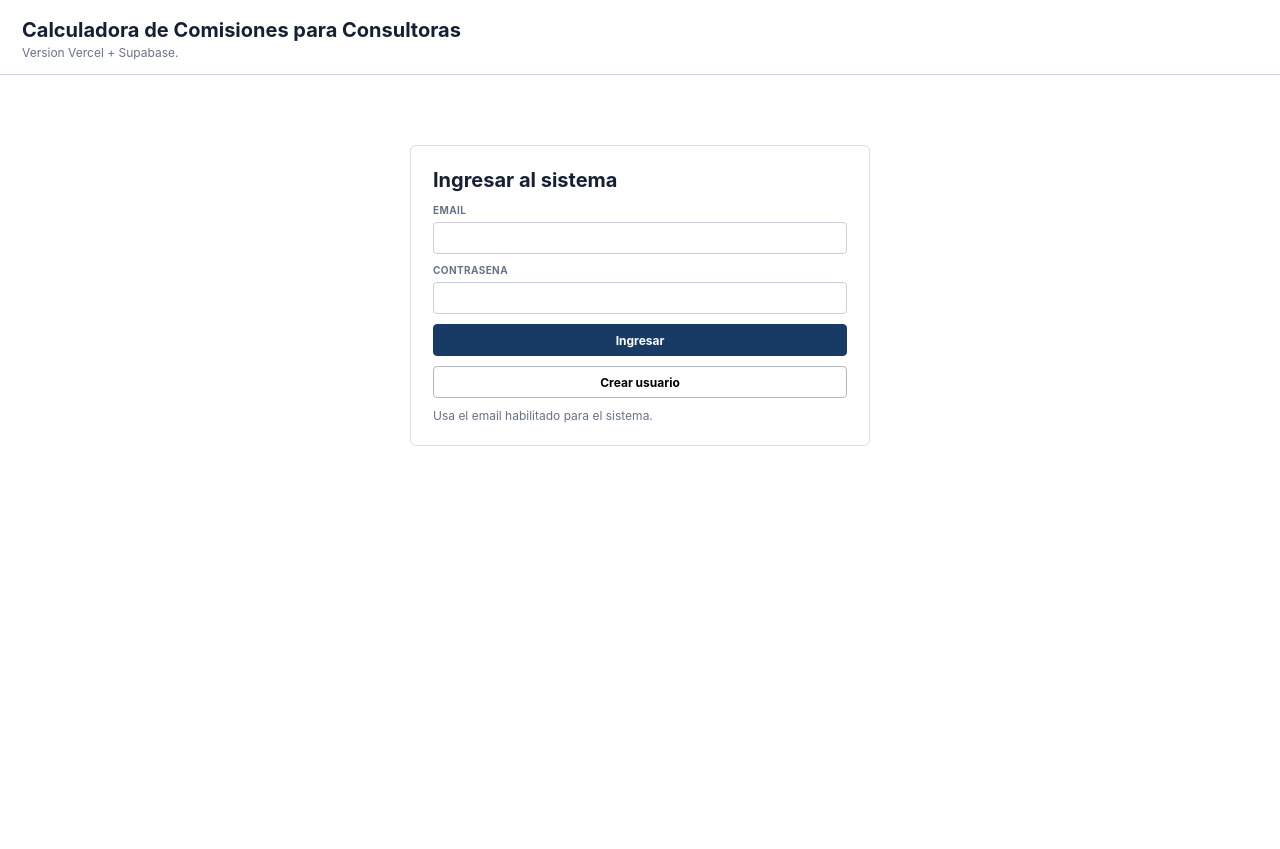
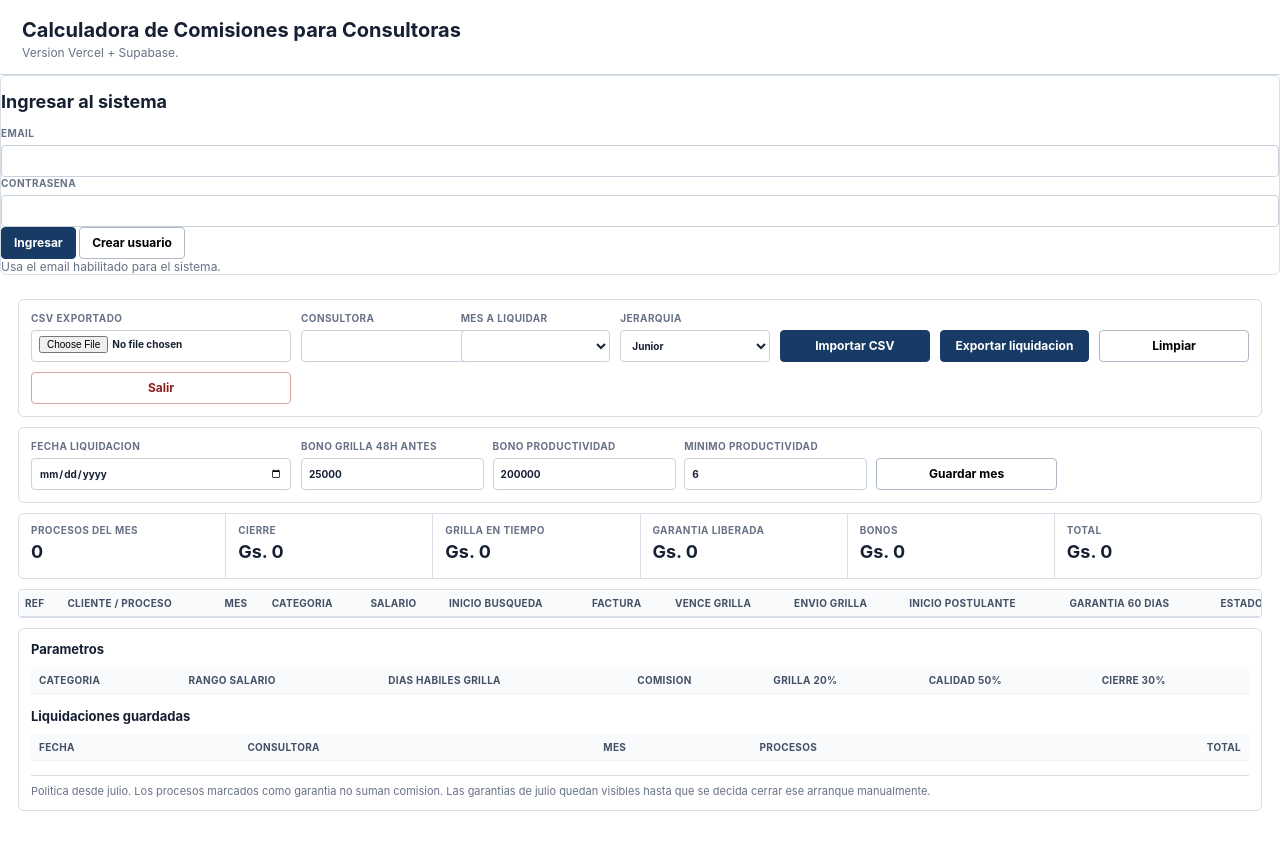
Before and after one commit to JessCibils/Lavoro-comisiones, a website: page public/index.html in a window 1280 px wide. Before the commit the page ends 800 px from the top, so only its background shows below. Drawn offline with nearby package versions, Linux system fonts and the light colour scheme.

Commit message:
Remove auth section styles from index.html

```diff
--- a/public/index.html
+++ b/public/index.html
@@ -11,7 +11,6 @@
     header{padding:18px 22px 14px;border-bottom:1px solid #ccd4df;position:sticky;top:0;background:white;z-index:5}h1{margin:0 0 3px;font-size:20px}.muted{color:var(--muted)}
     main{padding:14px 18px 28px}.panel{border:1px solid var(--line);border-radius:6px;background:white;margin-bottom:10px}.controls{padding:12px;display:grid;grid-template-columns:minmax(260px,1.2fr) repeat(auto-fit,minmax(130px,1fr));gap:10px;align-items:end}
     label{display:grid;gap:6px;color:var(--muted);font-size:10px;font-weight:700;text-transform:uppercase;letter-spacing:.04em}input,select,button{font:inherit}input,select{height:32px;border:1px solid #c9d1dc;border-radius:4px;padding:5px 7px;background:white;color:var(--ink)}button{height:32px;border:1px solid #aeb8c5;border-radius:4px;padding:0 12px;font-weight:700;background:white;white-space:nowrap;cursor:pointer}.primary{background:var(--accent);border-color:var(--accent);color:white}.danger{border-color:#d8a2a2;color:#8c1f1f}
-    .auth{max-width:460px;margin:70px auto;padding:22px}.auth h2{font-size:20px;margin:0 0 12px}.auth .stack{display:grid;gap:10px}.hidden{display:none!important}
     .summary{display:grid;grid-template-columns:repeat(6,minmax(130px,1fr));gap:1px;background:var(--line);overflow:hidden}.metric{background:white;padding:10px 12px;min-height:64px}.metric span{display:block;color:var(--muted);font-size:10px;font-weight:700;text-transform:uppercase;letter-spacing:.04em;margin-bottom:5px}.metric strong{font-size:18px}
     .table-wrap{border:1px solid var(--line);border-radius:4px;overflow:auto;max-height:calc(100vh - 250px);margin-bottom:10px}table{width:100%;border-collapse:separate;border-spacing:0;min-width:1450px;font-size:11px}th{position:sticky;top:0;background:#f8fafc;border-bottom:1px solid var(--line);color:#445066;text-align:left;padding:7px 6px;font-size:10px;text-transform:uppercase;letter-spacing:.03em;z-index:2}td{border-bottom:1px solid #edf0f4;padding:5px 6px;vertical-align:middle;background:white}.num{text-align:right}.center{text-align:center}.money{white-space:nowrap;font-variant-numeric:tabular-nums}.mini{height:28px;min-width:108px;font-size:11px}.pill{display:inline-flex;align-items:center;justify-content:center;min-width:70px;height:21px;border-radius:4px;padding:0 8px;font-size:10px;font-weight:800;background:#edf5f2;color:var(--accent);white-space:nowrap}.pill.warn{background:#fff6e8;color:var(--warn)}.pill.bad{background:#fff0f0;color:var(--bad)}.toggle{width:52px;height:26px;padding:0;font-size:11px}.toggle.active{background:#172033;color:white}.date-stack{display:grid;gap:2px;white-space:nowrap}.date-stack span{color:var(--muted);font-size:10px}
     .settings{padding:12px}.settings h2{font-size:13px;margin:0 0 10px}.settings-grid{overflow-x:auto;margin-bottom:14px}.rates,.history{width:100%;min-width:720px;border-collapse:collapse;font-size:11px}.rates th,.rates td,.history th,.history td{border-bottom:1px solid #edf0f4;padding:7px 8px;position:static}.rates input{width:100%;text-align:center}.note{margin-top:8px;color:var(--muted);font-size:11px;border-top:1px solid var(--line);padding-top:8px}
```
